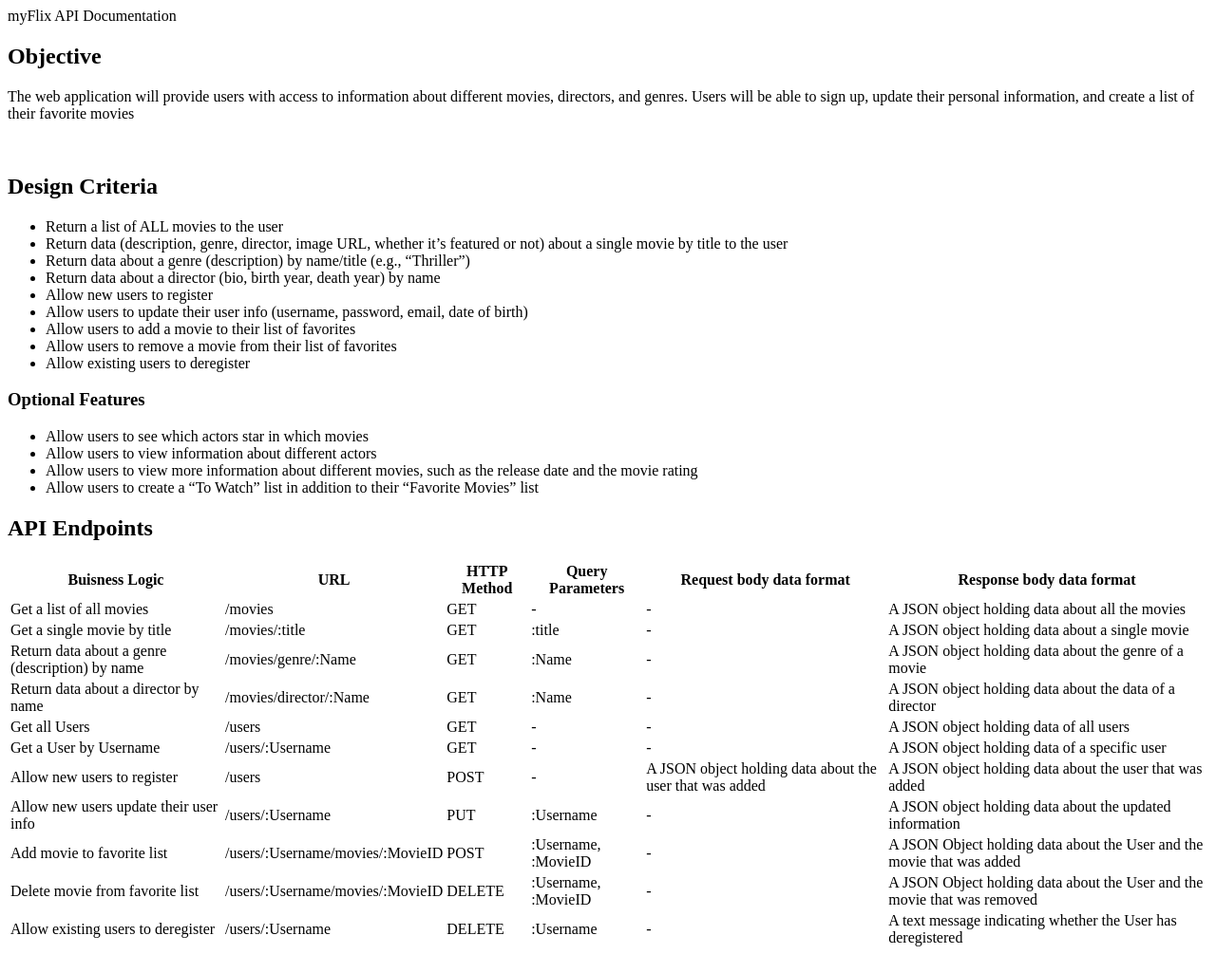
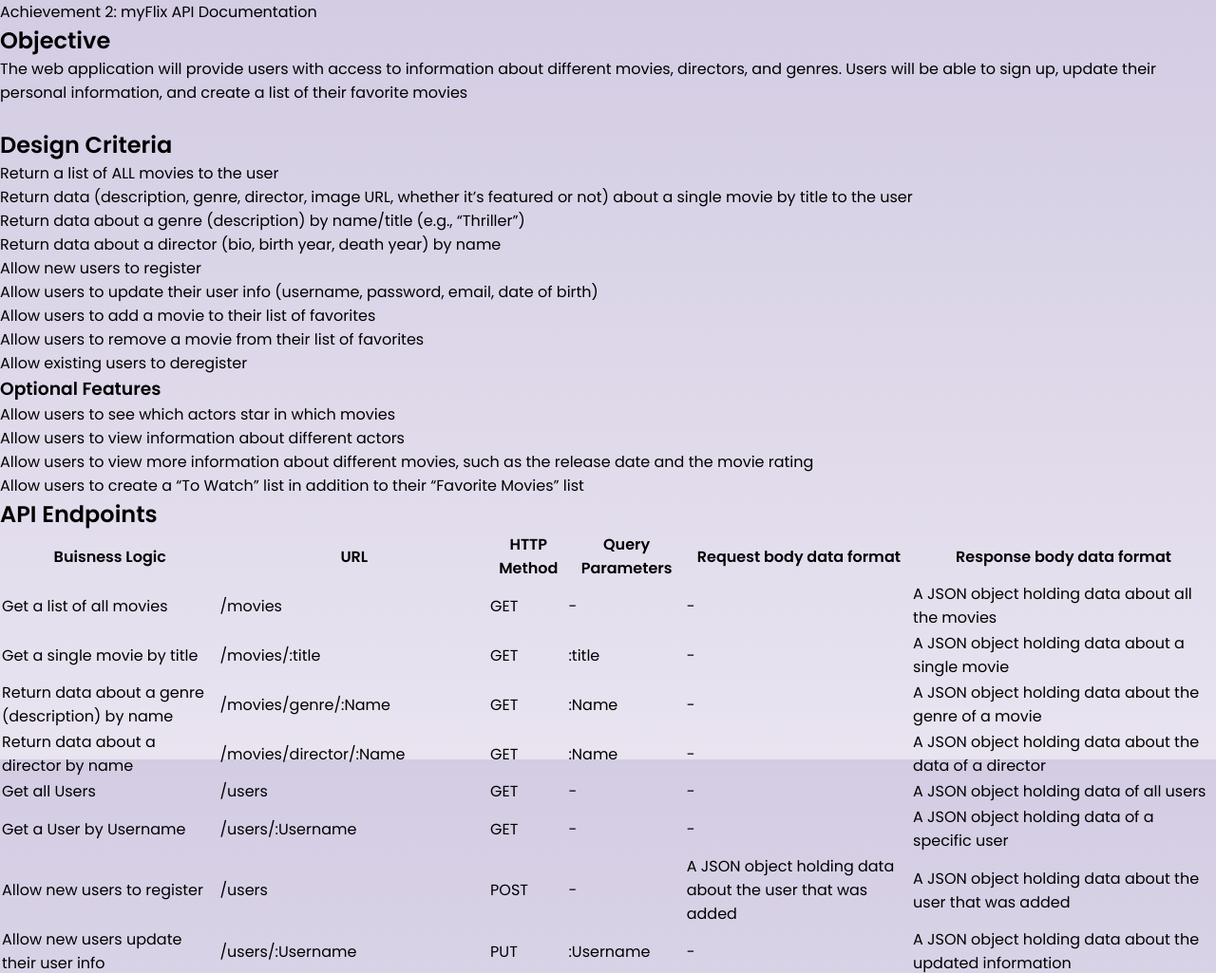
Before and after one commit to theo-githu/myFlix-App, a website: page public/documentation.html in a window 1280 px wide. Shown: the top 1025 px of the page at 95% size. Drawn offline with Linux system fonts and the light colour scheme; files that its build step writes are made by us from their sources.

Commit message:
css
styling

```diff
--- a/public/documentation.html
+++ b/public/documentation.html
@@ -5,8 +5,9 @@
     <meta http-equiv="X-UA-Compatible" content="IE=edge">
     <meta name="viewport" content="width=device-width, initial-scale=1.0">
     <title>myFlix Documentation</title>
+    <link rel="stylesheet" href="public/styles.css"/>
 </head>
-<header>myFlix API Documentation</header>
+<header>Achievement 2: myFlix API Documentation</header>
 <body>
     <div>
         <h2>Objective</h2>
--- /dev/null
+++ b/public/styles.css
@@ -0,0 +1,15 @@
+@import url("https://fonts.googleapis.com/css2?family=Poppins:wght@200;400;600&display=swap");
+
+*{
+    box-sizing: border-box;
+    padding: 0;
+    margin: 0;
+    font-family: "poppins", sans-serif;
+}
+
+body{
+    height: 100vh;
+    background: #D3CCE3;  /* fallback for old browsers */
+    background: -webkit-linear-gradient(to top, #E9E4F0, #D3CCE3);  /* Chrome 10-25, Safari 5.1-6 */
+    background: linear-gradient(to top, #E9E4F0, #D3CCE3); /* W3C, IE 10+/ Edge, Firefox 16+, Chrome 26+, Opera 12+, Safari 7+ */
+}
```
Also changed, not shown: 1 other file.
